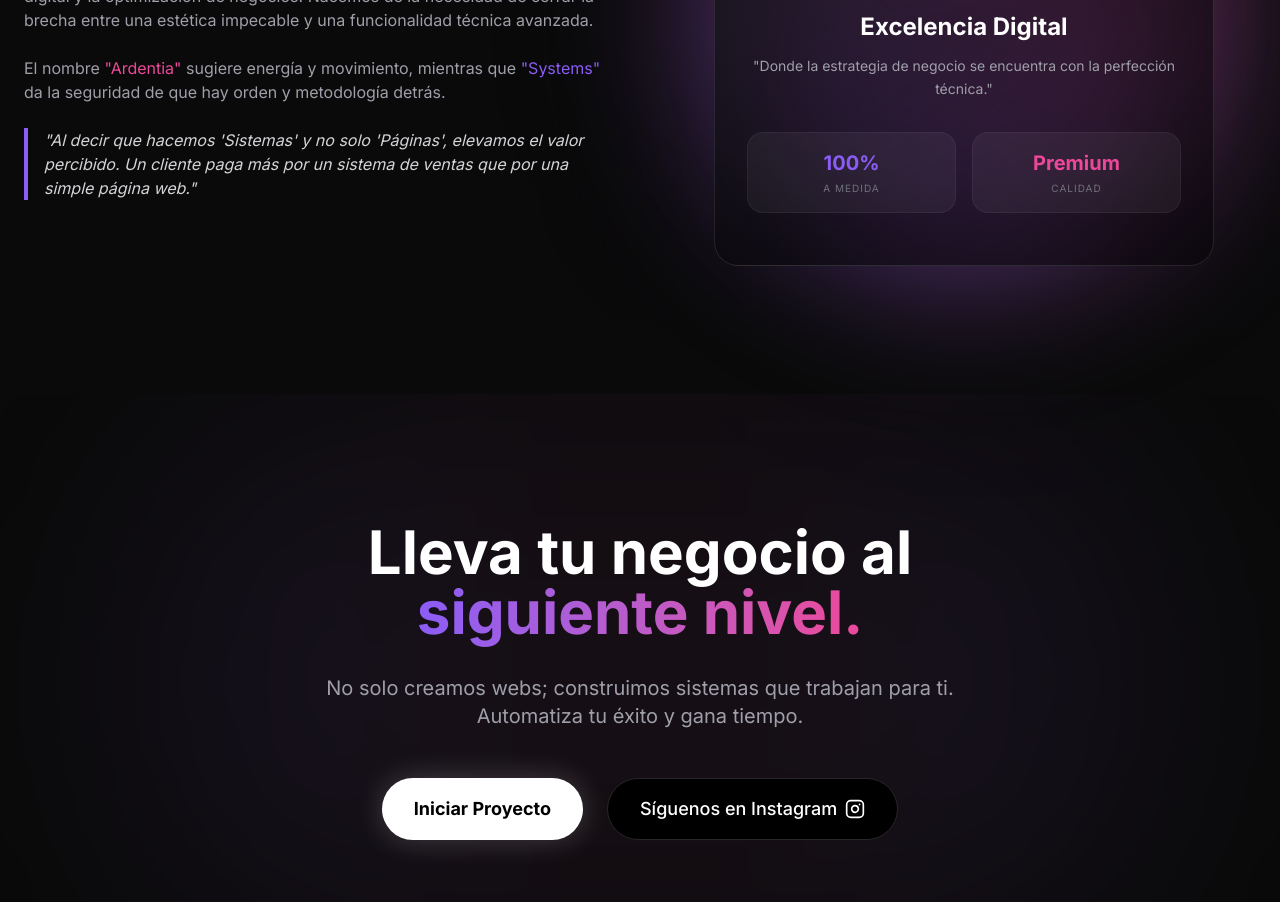
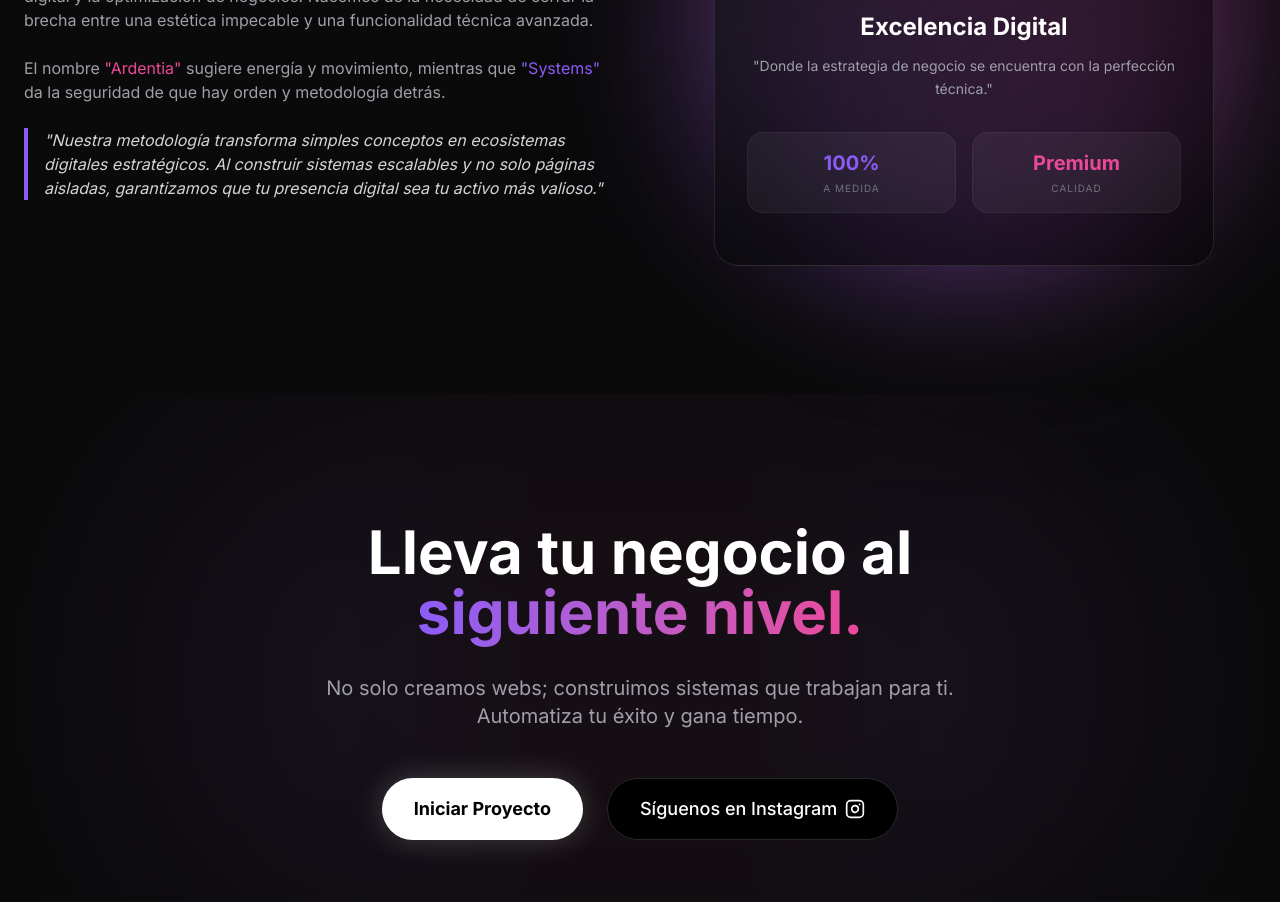
Before and after one commit to juannrgz/Ardentia-Landing-Page, a Nuxt app: page / in a window 1280 px wide. Shown: the part 1980-2882 px from the top of the page. Built offline with nearby package versions, Linux system fonts and the light colour scheme.

Commit message:
minor fixes

```diff
--- a/app/components/AboutSection.vue
+++ b/app/components/AboutSection.vue
@@ -22,7 +22,7 @@
             El nombre <span class="text-ardentia-pink">"Ardentia"</span> sugiere energía y movimiento, mientras que <span class="text-ardentia-purple">"Systems"</span> da la seguridad de que hay orden y metodología detrás.
           </p>
           <p class="mt-6 border-l-4 border-ardentia-purple pl-4 italic text-zinc-300">
-            "Al decir que hacemos 'Sistemas' y no solo 'Páginas', elevamos el valor percibido. Un cliente paga más por un sistema de ventas que por una simple página web."
+            "Nuestra metodología transforma simples conceptos en ecosistemas digitales estratégicos. Al construir sistemas escalables y no solo páginas aisladas, garantizamos que tu presencia digital sea tu activo más valioso."
           </p>
         </div>
       </div>
```
